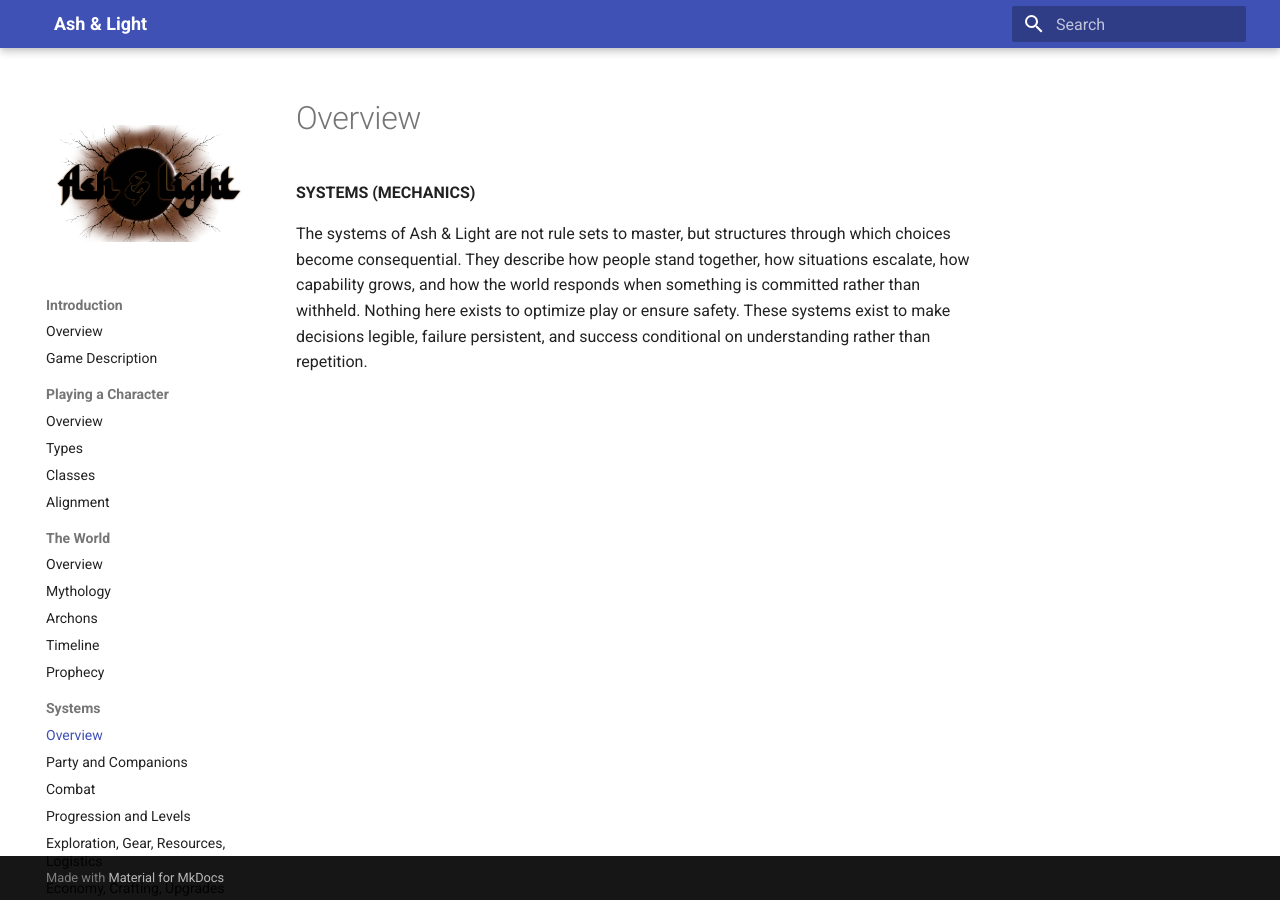
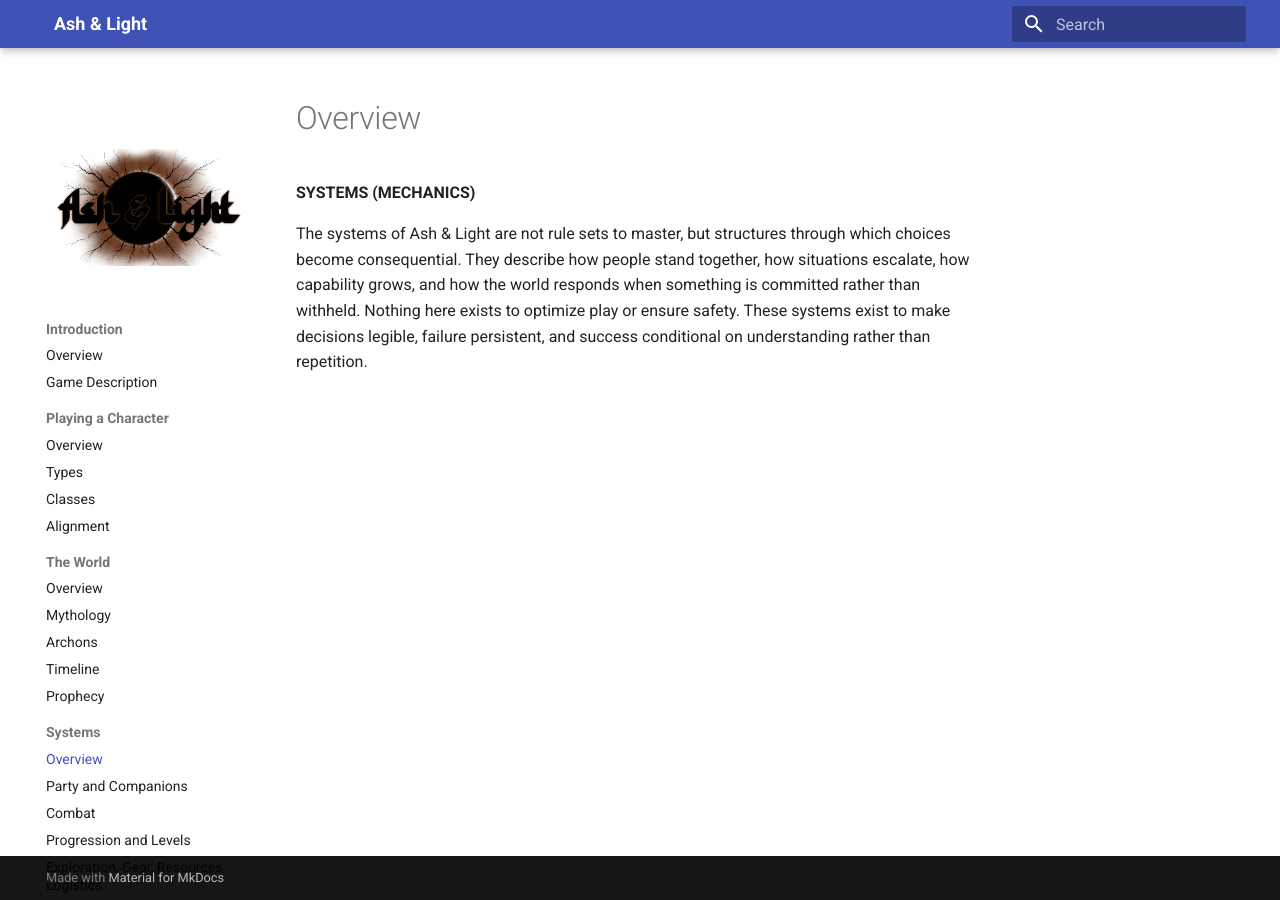
Before and after one commit to Realoid/ash-and-light, an MkDocs documentation site: the page built from docs/04_systems/11_systems.md, in a window 1280 px wide. Built offline with MkDocs 1.6.1 and Material for MkDocs 9.7.7, drawn with Linux system fonts in a browser that asks for light colours.

Commit message:
Update extra.css

```diff
--- a/docs/stylesheets/extra.css
+++ b/docs/stylesheets/extra.css
@@ -18,6 +18,6 @@
   height: 160px;
 }
 
-.md-sidebar--primary {
-  padding-top: 0;
+.md-nav__title {
+  margin-top: 0;
 }
```
